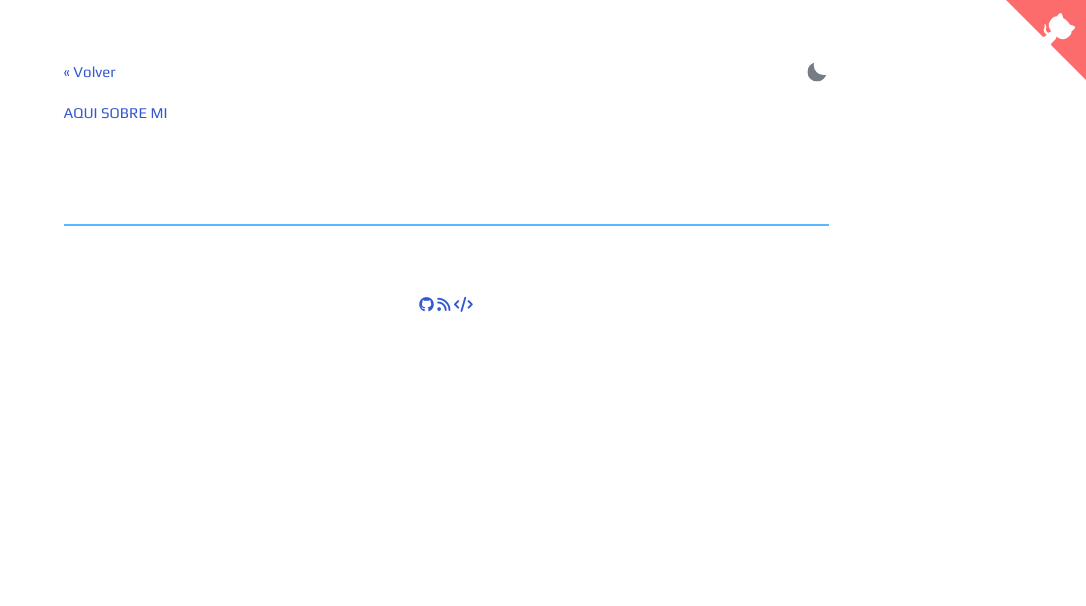
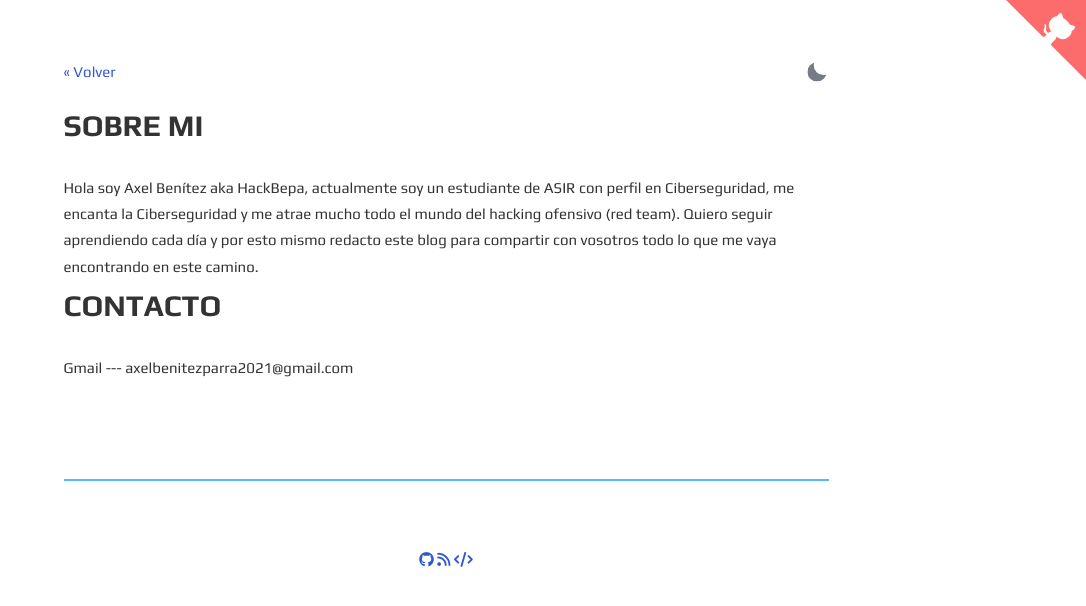
Before and after one commit to HackBepa/HackBepa.github.io, a Jekyll site: the page built from about.html, in a window 1280 px wide. Shown: the top 606 px of the page, without its empty margins (194-1280 px from the left). Built offline with Jekyll 4.4.1, drawn with Linux system fonts in a browser that asks for light colours; nearby versions of some CDN libraries.

Commit message:
Update about.html

```diff
--- a/about.html
+++ b/about.html
@@ -10,10 +10,15 @@ layout: default
     </button>
   </div>
 </section>
+<h1>Sobre Mi</h1>
+<p>
+Hola soy Axel Benítez aka HackBepa, actualmente soy un estudiante de ASIR con perfil en Ciberseguridad, me encanta la Ciberseguridad y me atrae mucho todo el mundo del hacking ofensivo (red team).
 
-<a>AQUI SOBRE MI </a>
+Quiero seguir aprendiendo cada día y por esto mismo redacto este blog para compartir con vosotros todo lo que me vaya encontrando en este camino.</p>
 
+<h1>Contacto</h1>
 
+<p>Gmail --- axelbenitezparra2021@gmail.com</p>
 
 <section>
   <nav class="post-nav" /nav>
```
